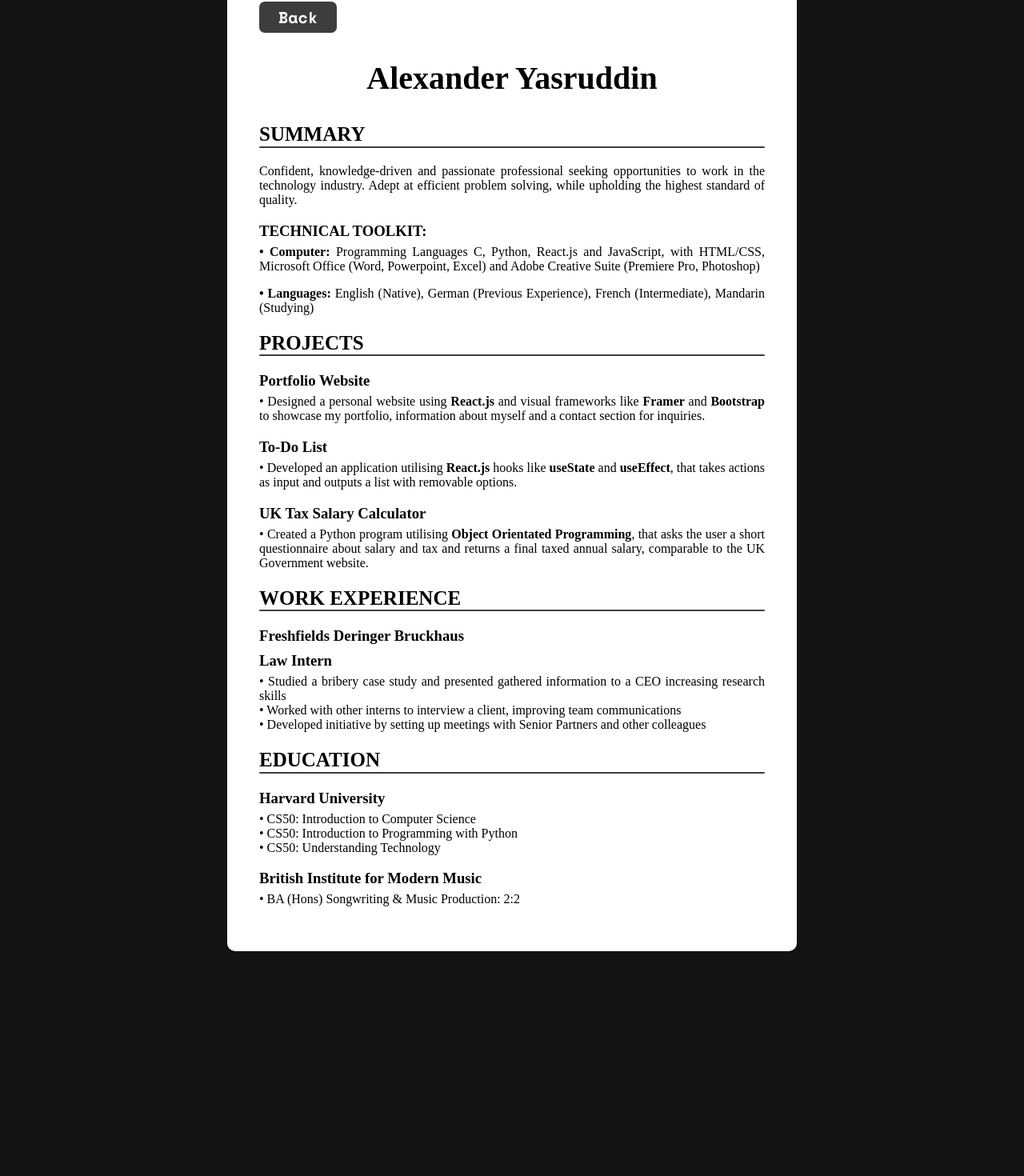
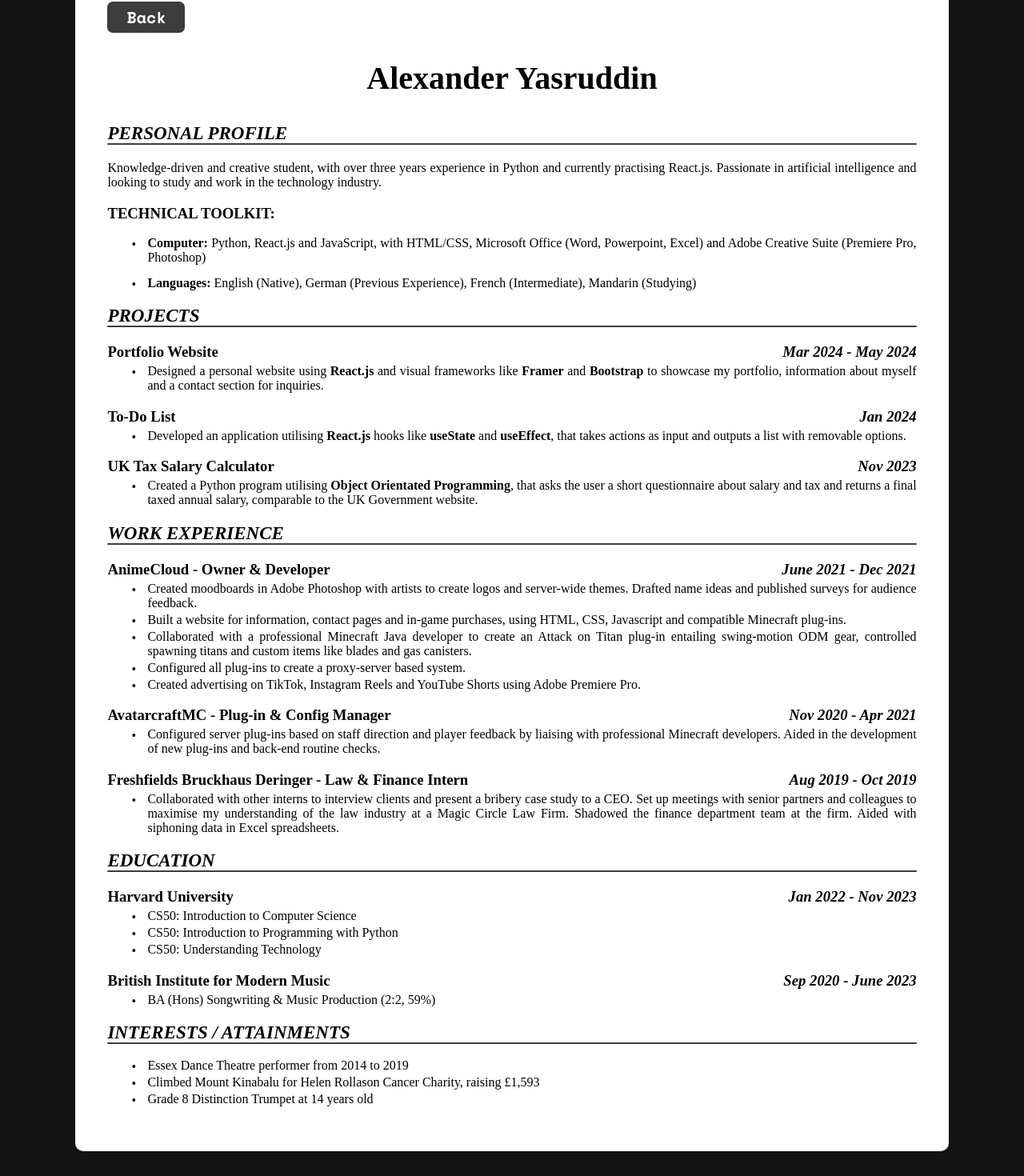
Before and after one commit to xanderyas/portfolio_website, a React (Create React App) app: page /CV in a window 1280 px wide. Shown: the part 138-1608 px from the top of the page at 80% size. Before the commit the page ends 1427 px from the top, so only its background shows below. Built offline with nearby package versions, Linux system fonts and the light colour scheme.

Commit message:
updated cv, fixed pfp, updated about

```diff
--- a/src/App.css
+++ b/src/App.css
@@ -658,7 +658,7 @@
   margin: auto;
   margin-top: 100px;
   margin-bottom: 100px;
-  width: 50%;
+  width: 55%;
   background-color: white;
   padding: 40px 40px;
   border-radius: 10px;
@@ -672,17 +672,48 @@
 
 .cvtitle {
   color: black;
-  font-size: 25px;
+  font-size: 23px;
+  font-style: italic;
+}
+
+.cvsubtitlearea {
+  color: black;
+  margin-bottom: -10px;
+  display: flex;
+  justify-content: space-between;
 }
 
 .cvsubtitle {
+  color:black;
+}
+
+.cvdate {
+font-style: italic;
+}
+
+.cvdescrip {
   color: black;
-  margin-bottom: -10px;
+}
+
+.cvtextarea {
+  color: black;
+}
+
+.cvbullet {
+  color: black;
+  margin-left: 30px;
 }
 
 .cvtext {
-  color: black;
+  margin-top: -20px;
+  margin-bottom: 5px;
+  margin-left: 50px;
 }
+
+.cvdate {
+  text-align: right;
+}
+
 
 .cvback {
   font-family: "Space Mono", monospace;
@@ -699,6 +730,14 @@
 .cvback:hover {
   color: rgb(149, 255, 175);
   transition-duration: 0.4s;
+}
+
+@media (max-width: 1300px) {
+
+  .cvpage {
+    width: 80%;
+  }
+
 }
 
 @media (max-width: 600px) {
@@ -728,4 +767,8 @@
   .contactpage2 {
     width: calc(100% - 90px);
   }
+
+  .cvpage {
+    width: calc(100% - 90px);
+  }
 }
--- a/src/components/Aboutpage.js
+++ b/src/components/Aboutpage.js
@@ -1,5 +1,6 @@
 import '../App.css';
 import { CiLinkedin } from "react-icons/ci";
+import pfp from '../linkedinphoto.jpg';
 
 export const Aboutpage = () => {
 
@@ -16,15 +17,14 @@
                 <p className='aboutdescrip'>
                 Between 2021-2023, I collaborated with <span className='greencolor'>Minecraft Java</span> developers to create custom
                 plug-ins for multiplayer servers. After discovering an interest in CompSci, I completed Harvard University's
-                <span className='greencolor'> CS50x</span> & <span className='greencolor'>CS50p</span> and after thoroughly enjoying it,
-                I began creating projects in <span className='greencolor'>Python</span> and branching out to Web Development with <span className='greencolor'>React.js.</span>
+                <span className='greencolor'> CS50x</span> & <span className='greencolor'>CS50p</span> and began creating back-end
+                projects in <span className='greencolor'>Python</span>. In 2024, I started branching out to Web Development with
+                <span className='greencolor'> React.js.</span>
                 </p>
-
-
 
             </div>
             <div className='aboutpage2'>
-                <img className="profilepicture"src="https://media.licdn.com/dms/image/C5603AQEs8IMYh8R3Lg/profile-displayphoto-shrink_200_200/0/1602772703322?e=1716422400&v=beta&t=xs0D21h0eQSpoSP6VtIplo6QMCz2uTm2nYdb9goH-yM" alt="LinkedIn Profile Picture"></img>
+                <img className="profilepicture"src={pfp} alt="LinkedIn Profile Picture"></img>
                 <h4 className='profiletitle'>Software Developer</h4>
                 <p className='profilelocation'> London, England</p>
                 <a href="https://www.linkedin.com/in/xanderyasruddin/" target="_blank">
--- a/src/components/Cvpage.js
+++ b/src/components/Cvpage.js
@@ -12,69 +12,197 @@
                         <button className='cvback'><b>Back</b></button>
                     </Link>
                     <h1 className='cvname'>Alexander Yasruddin</h1>
-                    <h2 className='cvtitle'>SUMMARY</h2>
+                    <h2 className='cvtitle'>PERSONAL PROFILE</h2>
                     <hr className='aboutbd'></hr>
-                    <p className='cvtext'>
-                    Confident, knowledge-driven and passionate professional seeking opportunities to work in the
-                    technology industry. Adept at efficient problem solving, while upholding the highest standard of quality.
+                    <p className='cvdescrip'>
+                    Knowledge-driven and creative student, with over three years experience in Python
+                    and currently practising React.js. Passionate in artificial intelligence and looking
+                    to study and work in the technology industry.
                     </p>
+
                     <h3 className='cvsubtitle'>TECHNICAL TOOLKIT:</h3>
-                    <p className='cvtext'>
-                    <b> • Computer:</b> Programming Languages C, Python, React.js and JavaScript, with HTML/CSS, Microsoft Office (Word,
-                    Powerpoint, Excel) and Adobe Creative Suite (Premiere Pro, Photoshop)</p>
-                    <p className='cvtext'>
-                    <b> • Languages:</b> English (Native), German (Previous Experience), French (Intermediate), Mandarin (Studying)
+                    <div className='cvtextarea'>
+                        <p>
+                            <span className='cvbullet'>•</span>
+                                <div className='cvtext'><b>Computer:</b> Python, React.js and JavaScript, with HTML/CSS, Microsoft Office (Word,
+                                Powerpoint, Excel) and Adobe Creative Suite (Premiere Pro, Photoshop)
+                                </div>
                         </p>
+                    </div>
+                    <div className='cvtextarea'>
+                        <p>
+                            <span className='cvbullet'>•</span>
+                                <div className='cvtext'>
+                                    <b>Languages:</b> English (Native), German (Previous Experience), French (Intermediate), Mandarin (Studying)
+                                </div>
+                        </p>
+                    </div>
 
                     <h2 className='cvtitle'>PROJECTS</h2>
                     <hr className='aboutbd'></hr>
 
-                    <h3 className='cvsubtitle'>Portfolio Website</h3>
-                    <p className='cvtext'>
-                    • Designed a personal website using <b>React.js</b> and visual frameworks like <b>Framer</b> and <b>Bootstrap</b> to showcase my
+                    <h3 className='cvsubtitlearea'>
+                        <span className='cvsubtitle'>Portfolio Website</span>
+                        <span className='cvdate'> Mar 2024 - May 2024</span>
+                    </h3>
+                    <div className='cvtextarea'>
+                        <p>
+                            <span className='cvbullet'>•</span>
+                                <div className='cvtext'>
+                                    Designed a personal website using <b>React.js</b> and visual frameworks like <b>Framer</b> and <b>Bootstrap</b> to showcase my
                                     portfolio, information about myself and a contact section for inquiries.
+                                </div>
                         </p>
+                    </div>
 
-                    <h3 className='cvsubtitle'>To-Do List</h3>
-                    <p className='cvtext'>
-                    • Developed an application utilising <b>React.js</b> hooks like <b>useState</b> and <b>useEffect</b>, that takes actions as input
+                    <h3 className='cvsubtitlearea'>
+                        <span className='cvsubtitle'>To-Do List</span>
+                        <span className='cvdate'>Jan 2024</span>
+                    </h3>
+                    <div className='cvtextarea'>
+                        <p>
+                            <span className='cvbullet'>•</span>
+                                <div className='cvtext'>
+                                    Developed an application utilising <b>React.js</b> hooks like <b>useState</b> and <b>useEffect</b>, that takes actions as input
                                     and outputs a list with removable options.
+                                </div>
                         </p>
+                    </div>
 
-                    <h3 className='cvsubtitle'>UK Tax Salary Calculator </h3>
-                    <p className='cvtext'>
-                    • Created a Python program utilising <b>Object Orientated Programming</b>, that asks the user a short questionnaire
+                    <h3 className='cvsubtitlearea'>
+                        <span className='cvsubtitle'>UK Tax Salary Calculator</span>
+                        <span className='cvdate'>Nov 2023</span>
+                    </h3>
+                    <div className='cvtextarea'>
+                        <p>
+                            <span className='cvbullet'>•</span>
+                                <div className='cvtext'>
+                                    Created a Python program utilising <b>Object Orientated Programming</b>, that asks the user a short questionnaire
                                     about salary and tax and returns a final taxed annual salary, comparable to the UK Government website.
+                                </div>
                         </p>
+                    </div>
 
                     <h2 className='cvtitle'>WORK EXPERIENCE</h2>
                     <hr className='aboutbd'></hr>
 
-                    <h3 className='cvsubtitle'>Freshfields Deringer Bruckhaus</h3>
+                    <h3 className='cvsubtitlearea'>
+                        <span className='cvsubtitle'>AnimeCloud - Owner & Developer</span>
+                        <span className='cvdate'>June 2021 - Dec 2021</span>
+                    </h3>
+                    <div className='cvtextarea'>
+                        <p>
+                            <span className='cvbullet'>•</span>
+                                <div className='cvtext'>
+                                    Created moodboards in Adobe Photoshop with artists to create logos and server-wide themes. Drafted name ideas and
+                                    published surveys for audience feedback.<br></br>
+                                </div>
+                            <span className='cvbullet'>•</span>
+                                <div className='cvtext'>
+                                Built a website for information, contact pages and in-game purchases, using HTML, CSS, Javascript and compatible
+                                Minecraft plug-ins.<br></br>
+                                </div>
+                            <span className='cvbullet'>•</span>
+                                <div className='cvtext'>
+                                Collaborated with a professional Minecraft Java developer to create an Attack on Titan plug-in entailing swing-motion ODM
+                                gear, controlled spawning titans and custom items like blades and gas canisters.<br></br>
+                                </div>
+                            <span className='cvbullet'>•</span>
+                                <div className='cvtext'>
+                                Configured all plug-ins to create a proxy-server based system.<br></br>
+                                </div>
+                            <span className='cvbullet'>•</span>
+                                <div className='cvtext'>
+                                Created advertising on TikTok, Instagram Reels and YouTube Shorts using Adobe Premiere Pro.<br></br>
+                                </div>
+                        </p>
+                    </div>
 
+                    <h3 className='cvsubtitlearea'>
+                        <span className='cvsubtitle'>AvatarcraftMC - Plug-in & Config Manager</span>
+                        <span className='cvdate'>Nov 2020 - Apr 2021</span>
+                    </h3>
+                    <div className='cvtextarea'>
+                        <p>
+                            <span className='cvbullet'>•</span>
+                                <div className='cvtext'>
+                                Configured server plug-ins based on staff direction and player feedback by liaising with professional Minecraft
+                                developers. Aided in the development of new plug-ins and back-end routine checks.<br></br>
+                                </div>
+                        </p>
+                    </div>
 
-                    <h3 className='cvsubtitle'>Law Intern</h3>
-                    <p className='cvtext'>
-                    • Studied a bribery case study and presented gathered information to a CEO increasing research skills<br></br>
-                    • Worked with other interns to interview a client, improving team communications<br></br>
-                    • Developed initiative by setting up meetings with Senior Partners and other colleagues
+                    <h3 className='cvsubtitlearea'>
+                        <span className='cvsubtitle'>Freshfields Bruckhaus Deringer - Law & Finance Intern</span>
+                        <span className='cvdate'>Aug 2019 - Oct 2019</span>
+                    </h3>
+                    <div className='cvtextarea'>
+                        <p>
+                            <span className='cvbullet'>•</span>
+                                <div className='cvtext'>
+                                Collaborated with other interns to interview clients and present a bribery case study to a CEO. Set up meetings
+                                with senior partners and colleagues to maximise my understanding of the law industry at a Magic Circle Law Firm.
+                                Shadowed the finance department team at the firm. Aided with siphoning data in Excel spreadsheets.
+                                </div>
                         </p>
+                    </div>
 
                     <h2 className='cvtitle'>EDUCATION</h2>
                     <hr className='aboutbd'></hr>
 
-                    <h3 className='cvsubtitle'>Harvard University</h3>
-                    <p className='cvtext'>
-                    • CS50: Introduction to Computer Science<br></br>
-                    • CS50: Introduction to Programming with Python<br></br>
-                    • CS50: Understanding Technology
+                    <h3 className='cvsubtitlearea'>
+                        <span className='cvsubtitle'>Harvard University</span>
+                        <span className='cvdate'>Jan 2022 -  Nov 2023</span>
+                    </h3>
+                    <div className='cvtextarea'>
+                        <p>
+                            <span className='cvbullet'>•</span>
+                                <div className='cvtext'>
+                                CS50: Introduction to Computer Science
+                                </div>
+                            <span className='cvbullet'>•</span>
+                                <div className='cvtext'>
+                                CS50: Introduction to Programming with Python
+                                </div>
+                            <span className='cvbullet'>•</span>
+                                <div className='cvtext'>
+                                CS50: Understanding Technology
+                                </div>
                         </p>
+                    </div>
 
-                    <h3 className='cvsubtitle'>British Institute for Modern Music</h3>
-                    <p className='cvtext'>
-                    • BA (Hons) Songwriting & Music Production: 2:2
+                    <h3 className='cvsubtitlearea'>
+                        <span className='cvsubtitle'>British Institute for Modern Music</span>
+                        <span className='cvdate'>Sep 2020 -  June 2023 </span>
+                    </h3>
+                    <div className='cvtextarea'>
+                        <p>
+                            <span className='cvbullet'>•</span>
+                                <div className='cvtext'>
+                                BA (Hons) Songwriting & Music Production (2:2, 59%)
+                                </div>
                         </p>
+                    </div>
 
+                    <h2 className='cvtitle'>INTERESTS / ATTAINMENTS</h2>
+                    <hr className='aboutbd'></hr>
+
+                    <div className='cvtextarea'>
+                        <p>
+                            <span className='cvbullet'>•</span>
+                                <div className='cvtext'>
+                                Essex Dance Theatre performer from 2014 to 2019
+                                </div>
+                            <span className='cvbullet'>•</span>
+                                <div className='cvtext'>
+                                Climbed Mount Kinabalu for Helen Rollason Cancer Charity, raising £1,593
+                                </div>
+                            <span className='cvbullet'>•</span>
+                                <div className='cvtext'>
+                                Grade 8 Distinction Trumpet at 14 years old
+                                </div>
+                        </p>
+                    </div>
                 </div>
             </div>
         </div>
```
Also changed, not shown: src/linkedinphoto.jpg (added). Lines whose indentation alone changed are shown as unchanged.
